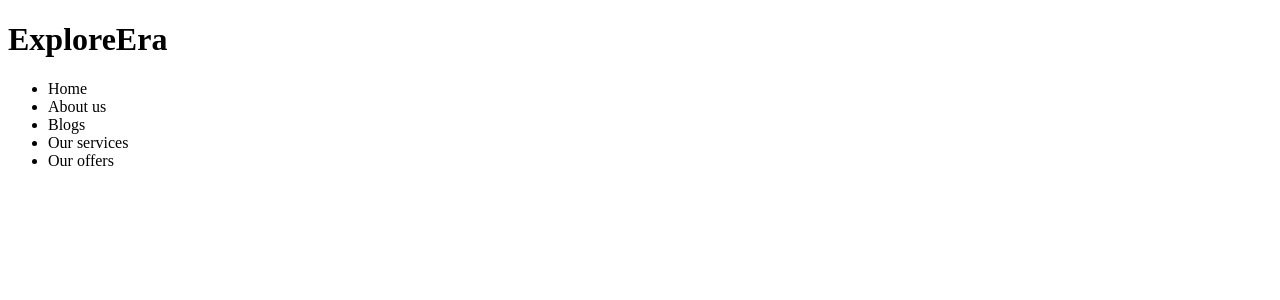
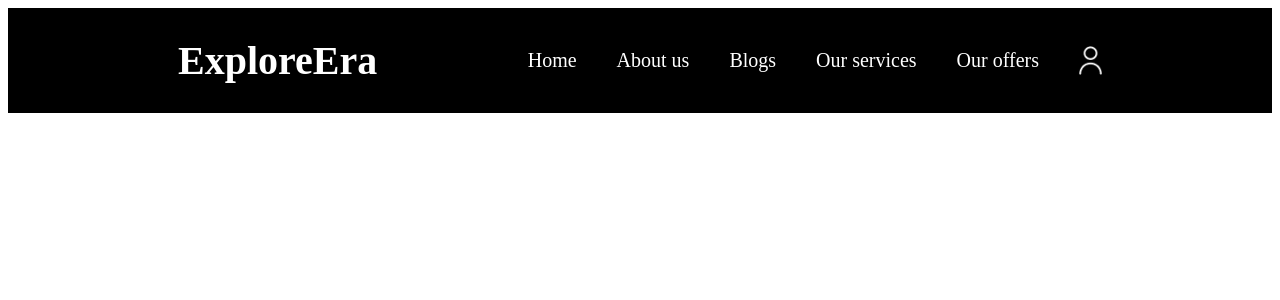
Before and after one commit to Tornike512/Unilab-Figma-Website, a React (Vite) app: page / in a window 1280 px wide. Shown: the top 300 px of the page. Built offline with nearby package versions, Linux system fonts and the light colour scheme.

Commit message:
Add: Header Style

```diff
--- a/src/components/Header/Header.jsx
+++ b/src/components/Header/Header.jsx
@@ -19,7 +19,7 @@ export function Header() {
             );
           })}
         </ul>
-        <img src={userLogo} alt="User Logo" />
+        <img className="user-logo" src={userLogo} alt="User Logo" />
       </nav>
     </header>
   );
--- a/src/components/Header/Header.scss
+++ b/src/components/Header/Header.scss
@@ -0,0 +1,48 @@
+@import "/src/sass/Colors.scss";
+@import "/src/sass/Mixins.scss";
+@import "/src/sass/Variables.scss";
+
+.header {
+  height: 65px;
+  display: flex;
+  justify-content: space-between;
+  padding: 20px 170px 20px 170px;
+  background-color: black;
+
+  .website-name {
+    display: flex;
+    align-items: center;
+    justify-content: center;
+    font-size: 40px;
+    color: $secondary-text-color;
+    cursor: pointer;
+  }
+
+  .navigation {
+    display: flex;
+    justify-content: center;
+    align-items: center;
+
+    .navigation-list {
+      display: flex;
+
+      .navigation-item {
+        margin-right: 40px;
+        list-style-type: none;
+        font-size: $font-size-20px;
+        color: $secondary-text-color;
+        cursor: pointer;
+      }
+
+      .navigation-item:hover {
+        color: $tertiary-text-color;
+        transition: color 0.2s ease;
+      }
+    }
+
+    .user-logo {
+      width: 23px;
+      cursor: pointer;
+    }
+  }
+}
```
